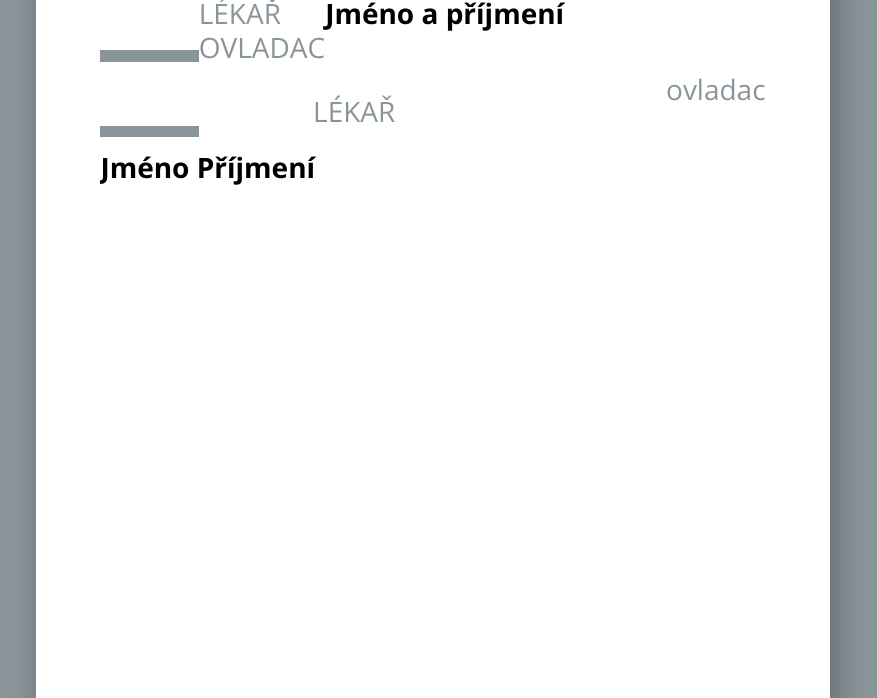
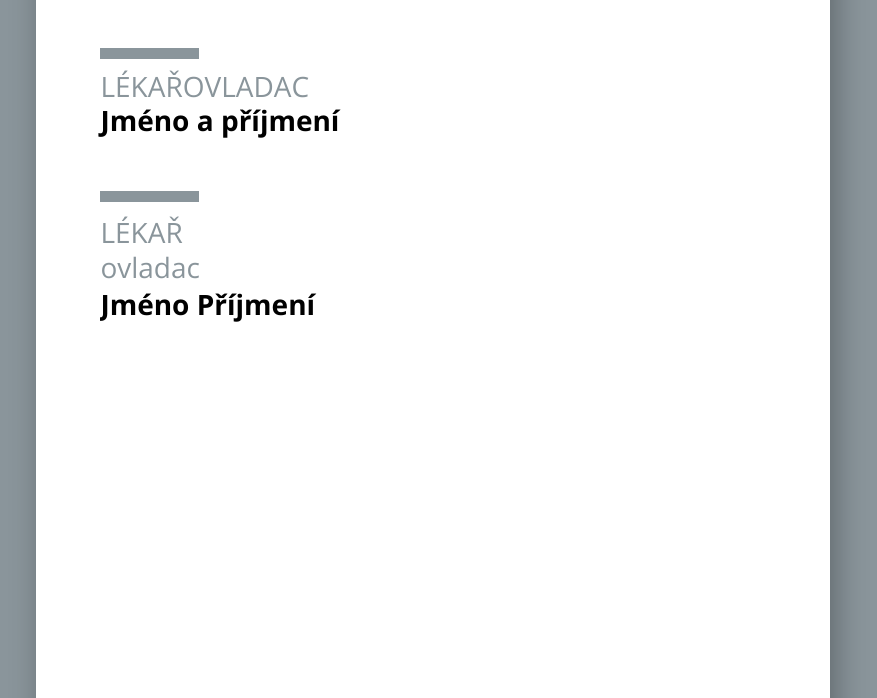
Before and after one commit to daxovi/grafikai, a plain HTML site: page index.html in a window 1280 px wide. Shown: the part 343-1041 px from the top of the page, without its empty margins (207-1084 px from the left). Drawn offline with nearby package versions, Linux system fonts and the light colour scheme.

Commit message:
bez flexboxu

```diff
--- a/style.css
+++ b/style.css
@@ -14,6 +14,7 @@ body {
     display: block;
 }
 h1 {
+    margin: 0;
     text-transform: uppercase;
     font-weight: 300;
     font-size: 39pt;
@@ -36,10 +37,10 @@ section {
     margin: 0;
     padding: 0;
     line-height: 1.2;
-    display: flex;
-    flex-wrap: wrap;
+    display: block;
 }
 input {
+    display: block;
     border:none;
     background: none;
     padding: 0;
@@ -49,7 +50,7 @@ input {
 }
 .funkce {
     display: block;
-    margin-left: auto;
+    margin-left: 0;
     text-transform: uppercase;
     font-weight: 400;
     color: var(--main-grey);
@@ -63,28 +64,28 @@ input {
     outline: none;
 }
 .tisk {
+    position: relative;
     visibility: visible;
     padding: 13mm 17mm 13mm 17mm;
     margin: auto;
-    display: flex;
-    flex-wrap: wrap;
-    flex-direction: column;
+    display: block;
     box-sizing: border-box;
     width: 210mm;
     height: 296mm;
     box-shadow: 6px 6px 30px rgba(0, 0, 0, 0.3);
     background-color: white;
-    align-items: flex-start;
 }
 footer {
     display: block;
-    margin-top: auto;
+    position: absolute;
+    bottom: 13mm;
     width: 46mm;
     height: 12mm;
     background: no-repeat url("logo.svg");
 }
 .ovladac {
-    justify-self: flex-end;
+    display: inline-block;
+    padding-right: 0;
 }
 @media print {
     body, .paper, .container, .ovladani {
```
